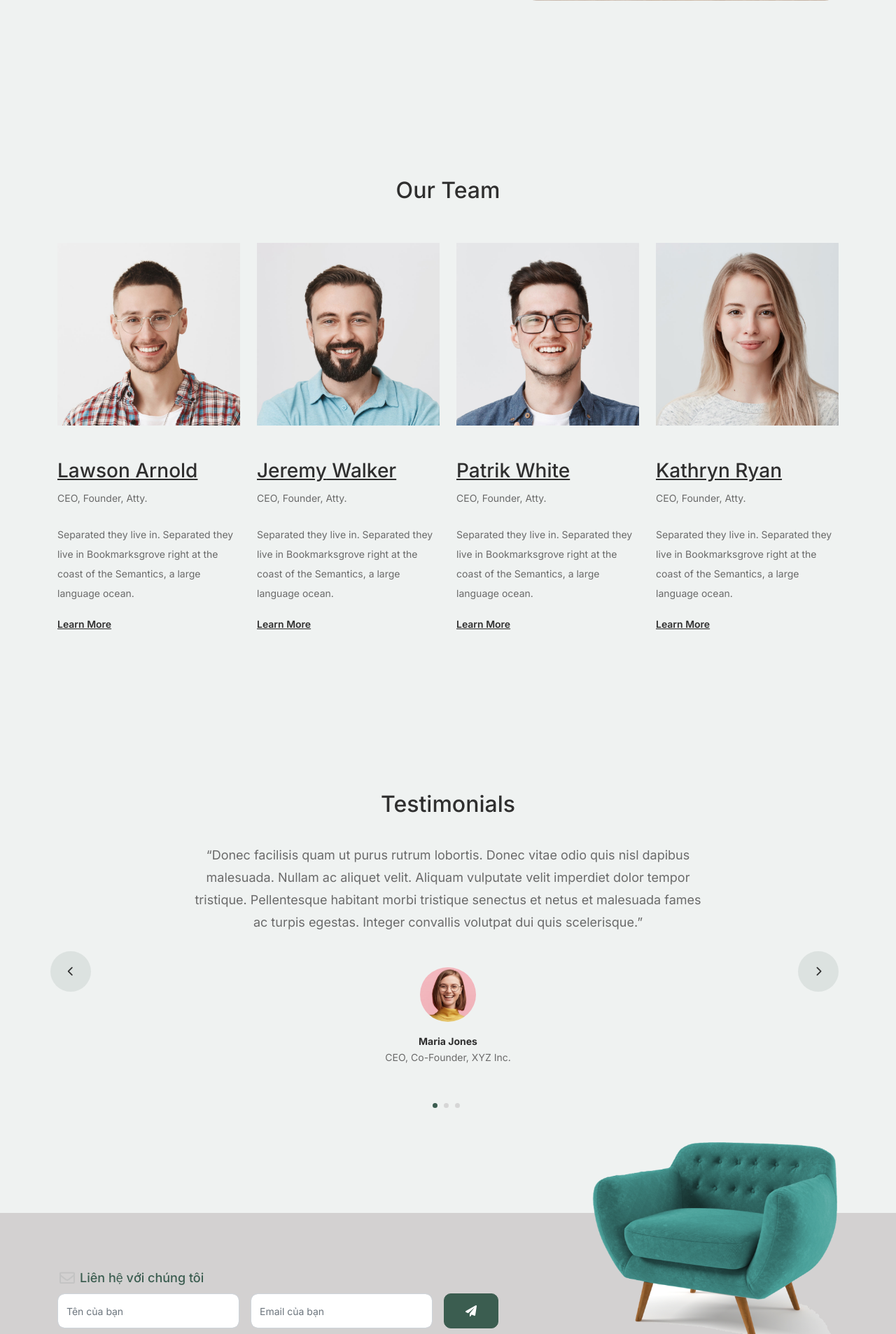
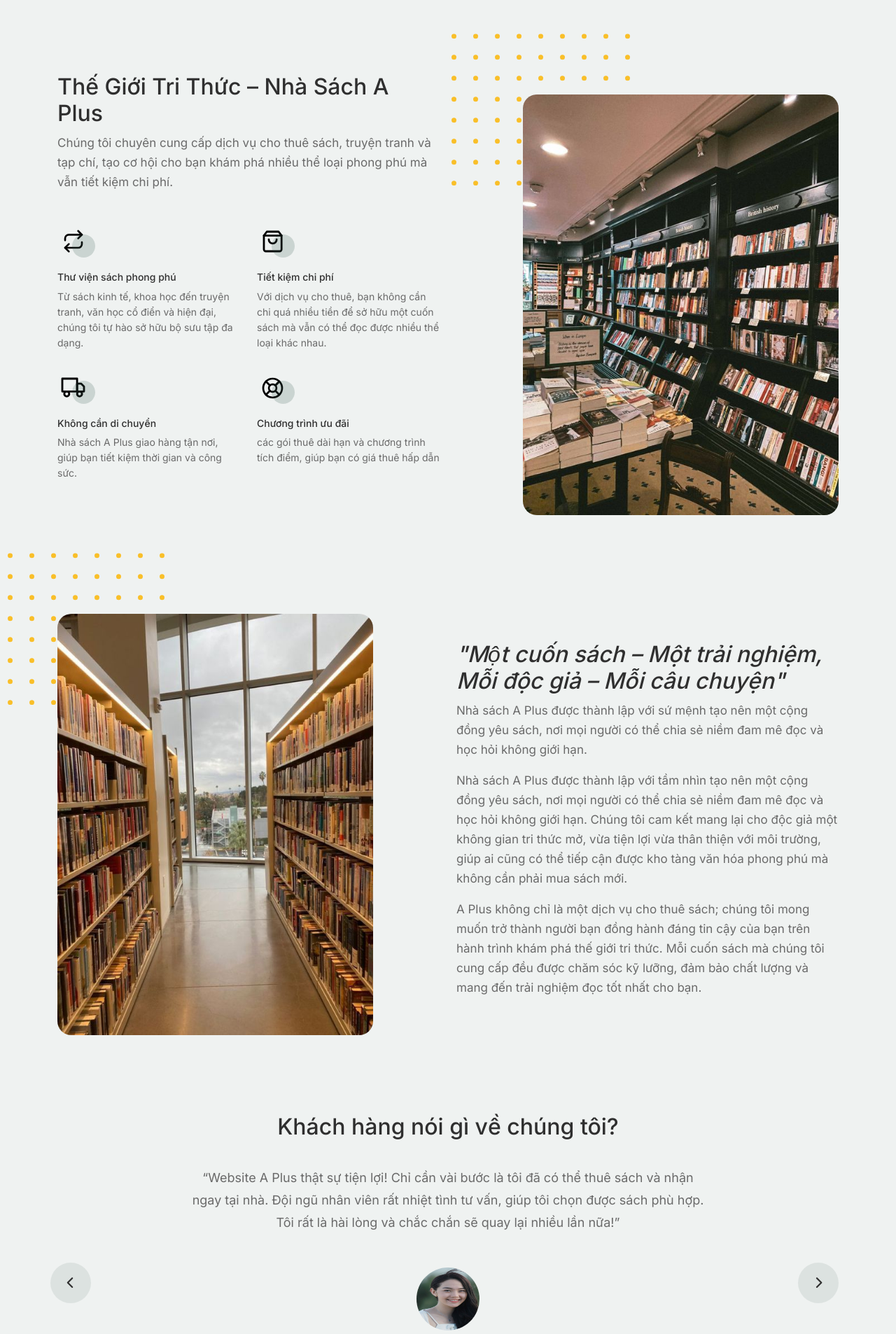
Before and after one commit to tranlephuongtran/PTUD, a PHP site: page /about.php in a window 1280 px wide. Shown: the part 739-2645 px from the top of the page at 70% size. Run offline with PHP 8.4, Linux system fonts and the light colour scheme.

Commit message:
about_ver1-color

```diff
--- a/furni-1.0.0/about.php
+++ b/furni-1.0.0/about.php
@@ -6,32 +6,37 @@
 * License: https://creativecommons.org/licenses/by/3.0/
 */ -->
 <!doctype html>
-<html lang="en">
+<div lang="en">
 
 	<?php
 	include('header.php')
 		?>
 
-
+	<video id="videoOverlay" autoplay loop muted>
+		<source src="images/185096-874643413_medium_1.mp4" type="video/mp4">
+	</video>
 
 	<!-- Start Why Choose Us Section -->
 	<div class="why-choose-section">
 		<div class="container">
+
 			<div class="row justify-content-between align-items-center">
 				<div class="col-lg-6">
-				<h2 class="section-title">Why Choose Us</h2>
-				<p>Donec vitae odio quis nisl dapibus malesuada. Nullam ac aliquet velit. Aliquam vulputate velit
-					imperdiet dolor tempor tristique.</p>
+					<h2 class="section-title">Thế Giới Tri Thức – Nhà Sách A Plus</h2>
+					<p>Chúng tôi chuyên cung cấp dịch vụ cho thuê sách, truyện tranh và tạp chí, tạo cơ hội cho bạn khám
+						phá
+						nhiều thể loại phong phú mà vẫn tiết kiệm chi phí.</p>
 
 					<div class="row my-5">
 						<div class="col-6 col-md-6">
 							<div class="feature">
 								<div class="icon">
-								<img src="images/truck.svg" alt="Image" class="imf-fluid">
+									<img src="images/return.svg" alt="Image" class="imf-fluid">
 								</div>
-							<h3>Fast &amp; Free Shipping</h3>
-							<p>Donec vitae odio quis nisl dapibus malesuada. Nullam ac aliquet velit. Aliquam
-								vulputate.</p>
+								<h3>Thư viện sách phong phú</h3>
+								<p>Từ sách kinh tế, khoa học đến truyện tranh, văn học cổ điển và hiện đại, chúng tôi tự
+									hào
+									sở hữu bộ sưu tập đa dạng.</p>
 							</div>
 						</div>
 
@@ -40,9 +45,20 @@ include('header.php')
 								<div class="icon">
 									<img src="images/bag.svg" alt="Image" class="imf-fluid">
 								</div>
-							<h3>Easy to Shop</h3>
-							<p>Donec vitae odio quis nisl dapibus malesuada. Nullam ac aliquet velit. Aliquam
-								vulputate.</p>
+								<h3>Tiết kiệm chi phí</h3>
+								<p>Với dịch vụ cho thuê, bạn không cần chi quá nhiều tiền để sở hữu một cuốn sách mà vẫn
+									có
+									thể đọc được nhiều thể loại khác nhau.</p>
+							</div>
+						</div>
+
+						<div class="col-6 col-md-6">
+							<div class="feature">
+								<div class="icon">
+									<img src="images/truck.svg" alt="Image" class="imf-fluid">
+								</div>
+								<h3>Không cần di chuyển</h3>
+								<p>Nhà sách A Plus giao hàng tận nơi, giúp bạn tiết kiệm thời gian và công sức. </p>
 							</div>
 						</div>
 
@@ -51,20 +67,8 @@ include('header.php')
 								<div class="icon">
 									<img src="images/support.svg" alt="Image" class="imf-fluid">
 								</div>
-							<h3>24/7 Support</h3>
-							<p>Donec vitae odio quis nisl dapibus malesuada. Nullam ac aliquet velit. Aliquam
-								vulputate.</p>
-						</div>
-					</div>
-
-					<div class="col-6 col-md-6">
-						<div class="feature">
-							<div class="icon">
-								<img src="images/return.svg" alt="Image" class="imf-fluid">
-							</div>
-							<h3>Hassle Free Returns</h3>
-							<p>Donec vitae odio quis nisl dapibus malesuada. Nullam ac aliquet velit. Aliquam
-								vulputate.</p>
+								<h3>Chương trình ưu đãi</h3>
+								<p>các gói thuê dài hạn và chương trình tích điểm, giúp bạn có giá thuê hấp dẫn</p>
 							</div>
 						</div>
 
@@ -73,99 +77,56 @@ include('header.php')
 
 				<div class="col-lg-5">
 					<div class="img-wrap">
-					<img src="images/why-choose-us-img.jpg" alt="Image" class="img-fluid">
+						<img src="images/book-store.jpg" alt="Image" class="img-fluid">
 					</div>
-			</div>
-
 				</div>
 			</div>
 		</div>
 		<!-- End Why Choose Us Section -->
 
-<!-- Start Team Section -->
-<div class="untree_co-section">
+		<!-- Start Vison Section -->
+		<div class="why-choose-section">
 			<div class="container">
-
-		<div class="row mb-5">
-			<div class="col-lg-5 mx-auto text-center">
-				<h2 class="section-title">Our Team</h2>
+				<div class="row justify-content-between align-items-center">
+					<div class="col-lg-5">
+						<div class="img-wrap">
+							<img src="images/book-store1.jpg" alt="Image" class="img-fluid">
 						</div>
 					</div>
-
-		<div class="row">
-
-			<!-- Start Column 1 -->
-			<div class="col-12 col-md-6 col-lg-3 mb-5 mb-md-0">
-				<img src="images/person_1.jpg" class="img-fluid mb-5">
-				<h3 clas><a href="#"><span class="">Lawson</span> Arnold</a></h3>
-				<span class="d-block position mb-4">CEO, Founder, Atty.</span>
-				<p>Separated they live in.
-					Separated they live in Bookmarksgrove right at the coast of the Semantics, a large language
-					ocean.</p>
-				<p class="mb-0"><a href="#" class="more dark">Learn More <span class="icon-arrow_forward"></span></a>
+					<div class="col-lg-6">
+						<h2 class="section-title"><i>"Một cuốn sách – Một trải nghiệm, Mỗi độc giả – Mỗi câu
+								chuyện"</i>
+						</h2>
+						<p>Nhà sách A Plus được thành lập với sứ mệnh tạo nên một cộng đồng yêu sách, nơi mọi người có
+							thể
+							chia sẻ niềm đam mê đọc và học hỏi không giới hạn.
 						</p>
-			</div>
-			<!-- End Column 1 -->
-
-			<!-- Start Column 2 -->
-			<div class="col-12 col-md-6 col-lg-3 mb-5 mb-md-0">
-				<img src="images/person_2.jpg" class="img-fluid mb-5">
-
-				<h3 clas><a href="#"><span class="">Jeremy</span> Walker</a></h3>
-				<span class="d-block position mb-4">CEO, Founder, Atty.</span>
-				<p>Separated they live in.
-					Separated they live in Bookmarksgrove right at the coast of the Semantics, a large language
-					ocean.</p>
-				<p class="mb-0"><a href="#" class="more dark">Learn More <span class="icon-arrow_forward"></span></a>
+						<p>Nhà sách A Plus được thành lập với tầm nhìn tạo nên một cộng đồng yêu sách, nơi mọi người có
+							thể
+							chia sẻ niềm đam mê đọc và học hỏi không giới hạn. Chúng tôi cam kết mang lại cho độc giả
+							một
+							không gian tri thức mở, vừa tiện lợi vừa thân thiện với môi trường, giúp ai cũng có thể tiếp
+							cận
+							được kho tàng văn hóa phong phú mà không cần phải mua sách mới.</p>
+						<p>
+							A Plus không chỉ là một dịch vụ cho thuê sách; chúng tôi mong muốn trở thành người bạn đồng
+							hành
+							đáng tin cậy của bạn trên hành trình khám phá thế giới tri thức. Mỗi cuốn sách mà chúng tôi
+							cung
+							cấp đều được chăm sóc kỹ lưỡng, đảm bảo chất lượng và mang đến trải nghiệm đọc tốt nhất cho
+							bạn.
 						</p>
-
-			</div>
-			<!-- End Column 2 -->
-
-			<!-- Start Column 3 -->
-			<div class="col-12 col-md-6 col-lg-3 mb-5 mb-md-0">
-				<img src="images/person_3.jpg" class="img-fluid mb-5">
-				<h3 clas><a href="#"><span class="">Patrik</span> White</a></h3>
-				<span class="d-block position mb-4">CEO, Founder, Atty.</span>
-				<p>Separated they live in.
-					Separated they live in Bookmarksgrove right at the coast of the Semantics, a large language
-					ocean.</p>
-				<p class="mb-0"><a href="#" class="more dark">Learn More <span class="icon-arrow_forward"></span></a>
-				</p>
-			</div>
-			<!-- End Column 3 -->
-
-			<!-- Start Column 4 -->
-			<div class="col-12 col-md-6 col-lg-3 mb-5 mb-md-0">
-				<img src="images/person_4.jpg" class="img-fluid mb-5">
-
-				<h3 clas><a href="#"><span class="">Kathryn</span> Ryan</a></h3>
-				<span class="d-block position mb-4">CEO, Founder, Atty.</span>
-				<p>Separated they live in.
-					Separated they live in Bookmarksgrove right at the coast of the Semantics, a large language
-					ocean.</p>
-				<p class="mb-0"><a href="#" class="more dark">Learn More <span class="icon-arrow_forward"></span></a>
-				</p>
-
-
-			</div>
-			<!-- End Column 4 -->
-
-
-
 					</div>
 				</div>
 			</div>
-<!-- End Team Section -->
-
-
+			<!-- End Vison Section -->
 
 			<!-- Start Testimonial Slider -->
 			<div class="testimonial-section before-footer-section">
 				<div class="container">
 					<div class="row">
 						<div class="col-lg-7 mx-auto text-center">
-				<h2 class="section-title">Testimonials</h2>
+							<h2 class="section-title">Khách hàng nói gì về chúng tôi?</h2>
 						</div>
 					</div>
 
@@ -174,8 +135,10 @@ include('header.php')
 							<div class="testimonial-slider-wrap text-center">
 
 								<div id="testimonial-nav">
-						<span class="prev" data-controls="prev"><span class="fa fa-chevron-left"></span></span>
-						<span class="next" data-controls="next"><span class="fa fa-chevron-right"></span></span>
+									<span class="prev" data-controls="prev"><span
+											class="fa fa-chevron-left"></span></span>
+									<span class="next" data-controls="next"><span
+											class="fa fa-chevron-right"></span></span>
 								</div>
 
 								<div class="testimonial-slider">
@@ -186,20 +149,22 @@ include('header.php')
 
 												<div class="testimonial-block text-center">
 													<blockquote class="mb-5">
-											<p>&ldquo;Donec facilisis quam ut purus rutrum lobortis. Donec vitae
-												odio quis nisl dapibus malesuada. Nullam ac aliquet velit. Aliquam
-												vulputate velit imperdiet dolor tempor tristique. Pellentesque
-												habitant morbi tristique senectus et netus et malesuada fames ac
-												turpis egestas. Integer convallis volutpat dui quis
-												scelerisque.&rdquo;</p>
+														<p>&ldquo;Website A Plus thật sự tiện lợi! Chỉ cần vài bước là
+															tôi
+															đã có thể thuê sách và nhận ngay tại nhà. Đội ngũ nhân viên
+															rất
+															nhiệt tình tư vấn, giúp tôi chọn được sách phù hợp. Tôi rất
+															là
+															hài lòng
+															và chắc chắn sẽ quay lại nhiều lần nữa!&rdquo;</p>
 													</blockquote>
 
 													<div class="author-info">
 														<div class="author-pic">
-												<img src="images/person-1.png" alt="Maria Jones" class="img-fluid">
+															<img src="images/minh-hang.jpg" alt="Maria Jones"
+																class="img-fluid">
 														</div>
-											<h3 class="font-weight-bold">Maria Jones</h3>
-											<span class="position d-block mb-3">CEO, Co-Founder, XYZ Inc.</span>
+														<h3 class="font-weight-bold">Nguyễn Minh Hằng</h3>
 													</div>
 												</div>
 
@@ -214,20 +179,21 @@ include('header.php')
 
 												<div class="testimonial-block text-center">
 													<blockquote class="mb-5">
-											<p>&ldquo;Donec facilisis quam ut purus rutrum lobortis. Donec vitae
-												odio quis nisl dapibus malesuada. Nullam ac aliquet velit. Aliquam
-												vulputate velit imperdiet dolor tempor tristique. Pellentesque
-												habitant morbi tristique senectus et netus et malesuada fames ac
-												turpis egestas. Integer convallis volutpat dui quis
-												scelerisque.&rdquo;</p>
+														<p>&ldquo;Mình rất thích kho sách trên A Plus, có đủ các thể
+															loại từ
+															sách kinh doanh, khoa học đến truyện tranh yêu thích. Đặc
+															biệt,
+															dịch vụ cho thuê giúp mình tiết kiệm khá nhiều. Trang web dễ
+															dùng và nhanh chóng, rất
+															tuyệt!&rdquo;</p>
 													</blockquote>
 
 													<div class="author-info">
 														<div class="author-pic">
-												<img src="images/person-1.png" alt="Maria Jones" class="img-fluid">
+															<img src="images/bui-anh-tuan.png" alt="Maria Jones"
+																class="img-fluid">
 														</div>
-											<h3 class="font-weight-bold">Maria Jones</h3>
-											<span class="position d-block mb-3">CEO, Co-Founder, XYZ Inc.</span>
+														<h3 class="font-weight-bold">Huỳnh Minh Tuấn</h3>
 													</div>
 												</div>
 
@@ -242,20 +208,21 @@ include('header.php')
 
 												<div class="testimonial-block text-center">
 													<blockquote class="mb-5">
-											<p>&ldquo;Donec facilisis quam ut purus rutrum lobortis. Donec vitae
-												odio quis nisl dapibus malesuada. Nullam ac aliquet velit. Aliquam
-												vulputate velit imperdiet dolor tempor tristique. Pellentesque
-												habitant morbi tristique senectus et netus et malesuada fames ac
-												turpis egestas. Integer convallis volutpat dui quis
-												scelerisque.&rdquo;</p>
+														<p>&ldquo;A Plus là một lựa chọn tuyệt vời cho người mê đọc
+															sách!
+															Website có giao diện dễ nhìn, danh mục rõ ràng, dễ tìm kiếm.
+															Mình rất thích cách A Plus tạo ra một cộng đồng đọc sách
+															thân
+															thiện, rất phù hợp cho những ai muốn khám phá nhiều đầu sách
+															mà
+															không cần mua.&rdquo;</p>
 													</blockquote>
 
 													<div class="author-info">
 														<div class="author-pic">
-												<img src="images/person-1.png" alt="Maria Jones" class="img-fluid">
+															<img src="images/amee.jpg" alt="Amee" class="img-fluid">
 														</div>
-											<h3 class="font-weight-bold">Maria Jones</h3>
-											<span class="position d-block mb-3">CEO, Co-Founder, XYZ Inc.</span>
+														<h3 class="font-weight-bold">Lê Thị Thanh Mai</h3>
 													</div>
 												</div>
 
@@ -273,6 +240,90 @@ include('header.php')
 			</div>
 			<!-- End Testimonial Slider -->
 
+			<!-- Start Team Section -->
+			<div class="untree_co-section" style="position: relative; bottom: 120px">
+				<div class="container">
+					<div class="row mb-5">
+						<div class="col-lg-5 mx-auto text-center">
+							<h2 class="section-title">Our Team</h2>
+						</div>
+					</div>
+					<div class="row">
+
+						<!-- Start Column 1 -->
+						<div class="col-12 col-md-6 col-lg-3 mb-5 mb-md-0">
+							<img src="images/person_1.jpg" class="img-fluid mb-5">
+							<h3 clas><a href="#"><span class="">Lawson</span> Arnold</a></h3>
+							<span class="d-block position mb-4">CEO, Founder, Atty.</span>
+							<p>Separated they live in.
+								Separated they live in Bookmarksgrove right at the coast of the Semantics, a large
+								language
+								ocean.</p>
+							<p class="mb-0"><a href="#" class="more dark">Learn More <span
+										class="icon-arrow_forward"></span></a>
+							</p>
+						</div>
+						<!-- End Column 1 -->
+
+						<!-- Start Column 2 -->
+						<div class="col-12 col-md-6 col-lg-3 mb-5 mb-md-0">
+							<img src="images/person_2.jpg" class="img-fluid mb-5">
+
+							<h3 clas><a href="#"><span class="">Jeremy</span> Walker</a></h3>
+							<span class="d-block position mb-4">CEO, Founder, Atty.</span>
+							<p>Separated they live in.
+								Separated they live in Bookmarksgrove right at the coast of the Semantics, a large
+								language
+								ocean.</p>
+							<p class="mb-0"><a href="#" class="more dark">Learn More <span
+										class="icon-arrow_forward"></span></a>
+							</p>
+
+						</div>
+						<!-- End Column 2 -->
+
+						<!-- Start Column 3 -->
+						<div class="col-12 col-md-6 col-lg-3 mb-5 mb-md-0">
+							<img src="images/person_3.jpg" class="img-fluid mb-5">
+							<h3 clas><a href="#"><span class="">Patrik</span> White</a></h3>
+							<span class="d-block position mb-4">CEO, Founder, Atty.</span>
+							<p>Separated they live in.
+								Separated they live in Bookmarksgrove right at the coast of the Semantics, a large
+								language
+								ocean.</p>
+							<p class="mb-0"><a href="#" class="more dark">Learn More <span
+										class="icon-arrow_forward"></span></a>
+							</p>
+						</div>
+						<!-- End Column 3 -->
+
+						<!-- Start Column 4 -->
+						<div class="col-12 col-md-6 col-lg-3 mb-5 mb-md-0">
+							<img src="images/person_4.jpg" class="img-fluid mb-5">
+
+							<h3 clas><a href="#"><span class="">Kathryn</span> Ryan</a></h3>
+							<span class="d-block position mb-4">CEO, Founder, Atty.</span>
+							<p>Separated they live in.
+								Separated they live in Bookmarksgrove right at the coast of the Semantics, a large
+								language
+								ocean.</p>
+							<p class="mb-0"><a href="#" class="more dark">Learn More <span
+										class="icon-arrow_forward"></span></a>
+							</p>
+
+
+						</div>
+						<!-- End Column 4 -->
+
+
+
+					</div>
+				</div>
+			</div>
+		</div>
+	</div>
+</div>
+<!-- End Team Section -->
 <?php
 include('footer.php')
 	?>
--- a/furni-1.0.0/css/style.css
+++ b/furni-1.0.0/css/style.css
@@ -14,7 +14,7 @@ body {
   font-weight: 400;
   line-height: 28px;
   color: #6a6a6a;
-  font-size: 14px;
+  font-size: 17px;
   background-color: #eff2f1; }
 
 a {
@@ -174,11 +176,11 @@ a {
     -webkit-box-shadow: none;
     box-shadow: none; }
   .btn.btn-primary {
-    background: #3b5d50;
-    border-color: #3b5d50; }
+    background: #a76d49;
+    border-color: #a76d49; }
     .btn.btn-primary:hover {
-      background: #314d43;
-      border-color: #314d43; }
+      background: #a76d49;
+      border-color: #a76d49; }
   .btn.btn-secondary {
     color: #2f2f2f;
     background: #f9bf29;
@@ -433,7 +435,8 @@ a {
   .testimonial-slider-wrap .item .testimonial-block .author-info .author-pic {
     margin-bottom: 20px; }
     .testimonial-slider-wrap .item .testimonial-block .author-info .author-pic img {
-      max-width: 80px;
+      width: 90px;
+      height: 90px;
       border-radius: 50%; }
   .testimonial-slider-wrap .item .testimonial-block .author-info h3 {
     font-size: 14px;
@@ -559,7 +563,7 @@ a {
     .footer-section .subscription-form h3 {
       font-size: 18px;
       font-weight: 500;
-      color: #3b5d50; }
+      color: #a76d49; }
     .footer-section .subscription-form .form-control {
       height: 50px;
       border-radius: 10px;
--- a/furni-1.0.0/footer.php
+++ b/furni-1.0.0/footer.php
@@ -3,7 +3,7 @@
     <div class="container relative">
 
         <div class="sofa-img">
-            <img src="images/sofa.png" alt="Image" class="img-fluid">
+            <img src="images/sach.png" alt="Image" class="img-fluid">
         </div>
 
         <div class="row">
@@ -49,26 +49,26 @@
 
                 <div class="col-lg-4">
                     <div class="row links-wrap">
-                        <div class="col-12 col-sm-6 col-md-4">
+                        <div class="col-12 col-sm-6 col-md-6">
                             <ul class="list-unstyled">
                                 <li>
-                                    <div style='position: relative; left: 50px;'><a href="#">Giới thiệu</a></div>
+                                    <div style='position: relative; left: 30px;'><a href="#">Giới thiệu</a></div>
                                 </li>
                                 <li>
-                                    <div style='position: relative; left: 50px;'>
+                                    <div style='position: relative; left: 30px;'>
                                         <a href="#">Chính sách</a>
                                     </div>
                                 </li>
                             </ul>
                         </div>
 
-                        <div class="col-6 col-sm-6 col-md-3">
+                        <div class="col-6 col-sm-6 col-md-6">
                             <ul class="list-unstyled">
                                 <li>
-                                    <div style='position: relative; left: 100px;'><a href="#">Sản phẩm</a></div>
+                                    <div style='position: relative; left: 10px;'><a href="#">Sản phẩm</a></div>
                                 </li>
                                 <li>
-                                    <div style='position: relative; left: 100px;'><a href="#">Giỏ hàng</a></div>
+                                    <div style='position: relative; left: 10px;'><a href="#">Giỏ hàng</a></div>
                                 </li>
                             </ul>
 
--- a/furni-1.0.0/scss/style.scss
+++ b/furni-1.0.0/scss/style.scss
@@ -95,7 +95,7 @@ a {
 						opacity: 1;
 						visibility: visible;
 						width: 0;
-						transition: .15s all ease-out;
+						transition: 0.15s all ease-out;
 					}
 				}
 				&:hover {
```
Also changed, not shown: other parts of furni-1.0.0/css/style.css (+29 -15 lines), other parts of furni-1.0.0/scss/style.scss (+68 -72 lines), furni-1.0.0/images/amee.jpg (added), furni-1.0.0/images/book-store.jpg (added), furni-1.0.0/images/book-store1.jpg (added), furni-1.0.0/images/bui-anh-tuan.png (added), furni-1.0.0/images/doc-sach1.jpg (added), furni-1.0.0/images/minh-hang.jpg (added), furni-1.0.0/images/sach.png (added), furni-1.0.0/images/sach1.png (added), 3 other files. Lines whose indentation alone changed are shown as unchanged.
